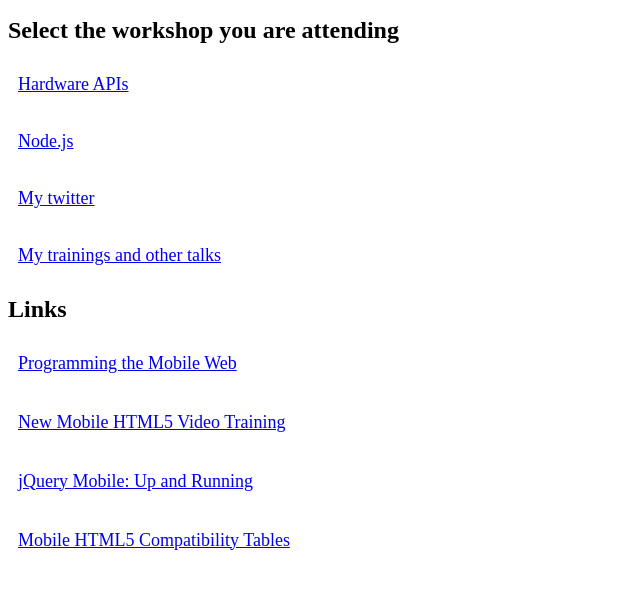
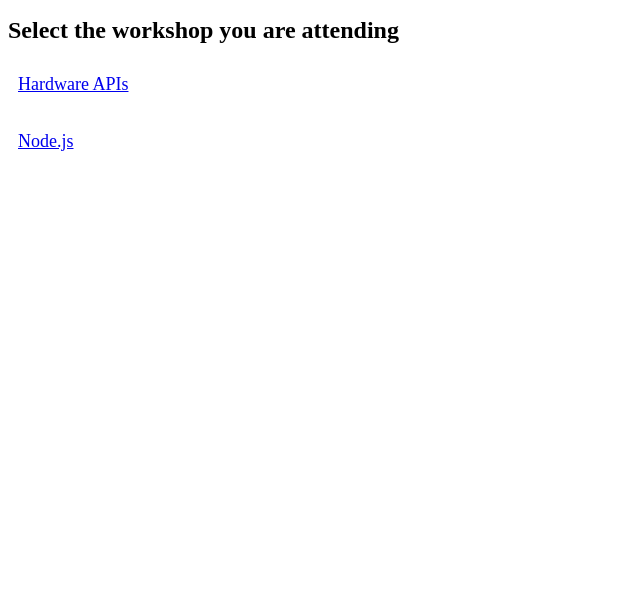
Before and after one commit to firtman/modevcon, a plain HTML site: page index.html in a window 1280 px wide. Shown: the part 101-690 px from the top of the page, without its empty margins (0-640 px from the left). Drawn offline with Linux system fonts and the light colour scheme.

Commit message:
Small fixes

```diff
--- a/index.html
+++ b/index.html
@@ -17,14 +17,6 @@
 <h2>Select the workshop you are attending</h2>
 <p><a href="Hardware/">Hardware APIs</a></p>
 <p><a href="Node/">Node.js</a></p>
-<p><a href="http://twitter.com/firt">My twitter</a></p>
-<p><a href="http://firt.mobi">My trainings and other talks</a>
-
-<h2>Links</h2>
-<p><a target="_blank" href="http://www.firt.mobi/pmw">Programming the Mobile Web</a><br>
-  <a target="_blank" href="http://www.firt.mobi/mh5">New Mobile HTML5 Video Training</a><br>
-  <a target="_blank" href="http://www.firt.mobi/jqm">jQuery Mobile: Up and Running</a><br>
-  <a target="_blank" href="http://mobilehtml5.org">Mobile HTML5 Compatibility Tables</a><br>
 
 
 </body>
```
Also changed, not shown: Node/index.html (+1 -1 lines).
